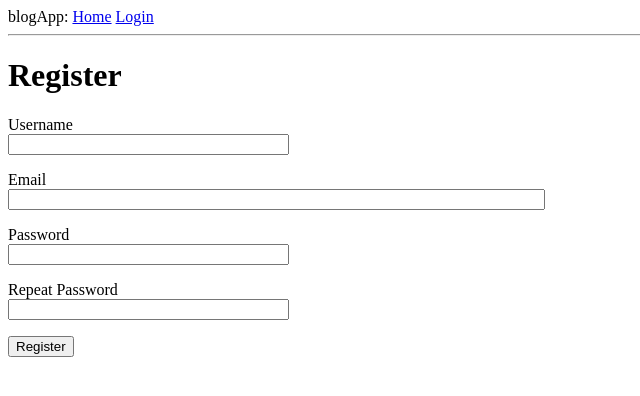
After one commit to ankitmadridista/blogApp, a Flask app: page /register in a window 1280 px wide. The commit adds this page. Shown: the top 396 px of the page, without its empty margins (0-640 px from the left). Run offline with Flask 2, Linux system fonts and the light colour scheme.

Commit message:
login, register forms added

```diff
--- a/app/__init__.py
+++ b/app/__init__.py
@@ -2,10 +2,13 @@ from flask import Flask
 from config import Config
 from flask_sqlalchemy import SQLAlchemy
 from flask_migrate import Migrate
+from flask_login import LoginManager
 
 app = Flask(__name__)
 app.config.from_object(Config)
 db = SQLAlchemy(app)
 migrate = Migrate(app, db)
+login = LoginManager(app)
+login.login_view = 'login'
 
 from app import routes, models
--- a/app/forms.py
+++ b/app/forms.py
@@ -1,9 +1,28 @@
 from flask_wtf import FlaskForm
 from wtforms import StringField, PasswordField, BooleanField, SubmitField
-from wtforms.validators import DataRequired
+from wtforms.validators import DataRequired, ValidationError, Email, EqualTo
+from app.models import User
 
 class LoginForm(FlaskForm):
     username = StringField('Username', validators=[DataRequired()])
     password = PasswordField('Password', validators=[DataRequired()])
     remember_me = BooleanField('Remember Me')
     submit = SubmitField('Sign In')
+
+class RegistrationForm(FlaskForm):
+    username = StringField('Username', validators=[DataRequired()])
+    email = StringField('Email', validators=[DataRequired(), Email()])
+    password = PasswordField('Password', validators=[DataRequired()])
+    password2 = PasswordField(
+        'Repeat Password', validators=[DataRequired(), EqualTo('password')])
+    submit = SubmitField('Register')
+
+    def validate_username(self, username):
+        user = User.query.filter_by(username=username.data).first()
+        if user is not None:
+            raise ValidationError('Please use a different username.')
+
+    def validate_email(self, email):
+        user = User.query.filter_by(email=email.data).first()
+        if user is not None:
+            raise ValidationError('Please use a different email address.')
--- a/app/routes.py
+++ b/app/routes.py
@@ -1,12 +1,18 @@
+import imp
+from flask import request
 from app import app
 from flask import render_template, flash, redirect, url_for
-from app.forms import LoginForm
+from app.forms import LoginForm, RegistrationForm
+from flask_login import current_user, login_user, logout_user, login_required
+from app.models import User
+from werkzeug.urls import url_parse
+from app import db
 
 
 @app.route('/')
 @app.route('/index')
+@login_required
 def index():
-    user = {'username': 'Rama'}
     posts = [
         {
             'author': {'username': 'John'},
@@ -17,14 +23,43 @@ def index():
             'body': 'The Avengers movie was so cool!'
         }
     ]
-    return render_template('index.html', title='Home', user=user, posts=posts)
+    return render_template('index.html', title='Home', posts=posts)
 
 
 @app.route('/login', methods=['GET', 'POST'])
 def login():
+    if current_user.is_authenticated:
+        return redirect(url_for('index'))
     form = LoginForm()
     if form.validate_on_submit():
-        flash('Login requested for user {}, remember_me={}'.format(
-            form.username.data, form.remember_me.data))
-        return redirect( url_for('index'))
+        user = User.query.filter_by(username=form.username.data).first()
+        if user is None or not user.check_password(form.password.data):
+            flash('Invalid username or password')
+            return redirect( url_for('login'))
+        login_user(user, remember=form.remember_me.data)
+        next_page = request.args.get('next')
+        if not next_page or url_parse(next_page).netloc != '':
+            next_page = url_for('index')
+        return redirect(next_page)
     return render_template('login.html', title='Sign In', form=form)
+
+
+@app.route('/logout')
+def logout():
+    logout_user()
+    return redirect(url_for('index'))
+
+
+@app.route('/register', methods=['GET', 'POST'])
+def register():
+    if current_user.is_authenticated:
+        return redirect(url_for('index'))
+    form = RegistrationForm()
+    if form.validate_on_submit():
+        user = User(username=form.username.data, email=form.email.data)
+        user.set_password(form.password.data)
+        db.session.add(user)
+        db.session.commit()
+        flash('Congratulations, you are now a registered user!')
+        return redirect(url_for('login'))
+    return render_template('register.html', title='Register', form=form)
--- a/app/templates/base.html
+++ b/app/templates/base.html
@@ -9,10 +9,14 @@
     </head>
     <body>
       <div>
-        Microblog:
+        blogApp:
         <a href="{{ url_for('index') }}">Home</a>
+        {% if current_user.is_anonymous %}
         <a href="{{ url_for('login') }}">Login</a>
-        </div>
+        {% else %}
+        <a href="{{ url_for('logout') }}">Logout</a>
+        {% endif %}
+      </div>
         <hr>
         {% with messages = get_flashed_messages() %}
         {% if messages %}
--- a/app/templates/index.html
+++ b/app/templates/index.html
@@ -1,7 +1,7 @@
 {% extends "base.html" %}
 
 {% block content %}
-    <h1>Hi, {{ user.username }}!</h1>
+    <h1>Hi, {{ current_user.username }}!</h1>
     {% for post in posts %}
     <div><p>{{ post.author.username }} says: <b>{{ post.body }}</b></p></div>
     {% endfor %}
--- a/app/templates/login.html
+++ b/app/templates/login.html
@@ -21,4 +21,5 @@
         <p>{{ form.remember_me() }} {{ form.remember_me.label }}</p>
         <p>{{ form.submit() }}</p>
     </form>
+    <p>New User? <a href="{{ url_for('register') }}">Click to Register!</a></p>
 {% endblock %}
--- /dev/null
+++ b/app/templates/register.html
@@ -0,0 +1,37 @@
+{% extends "base.html" %}
+
+{% block content %}
+    <h1>Register</h1>
+    <form action="" method="post">
+        {{ form.hidden_tag() }}
+        <p>
+            {{ form.username.label }}<br>
+            {{ form.username(size=32) }}<br>
+            {% for error in form.username.errors %}
+            <span style="color: red;">[{{ error }}]</span>
+            {% endfor %}
+        </p>
+        <p>
+            {{ form.email.label }}<br>
+            {{ form.email(size=64) }}<br>
+            {% for error in form.email.errors %}
+            <span style="color: red;">[{{ error }}]</span>
+            {% endfor %}
+        </p>
+        <p>
+            {{ form.password.label }}<br>
+            {{ form.password(size=32) }}<br>
+            {% for error in form.password.errors %}
+            <span style="color: red;">[{{ error }}]</span>
+            {% endfor %}
+        </p>
+        <p>
+            {{ form.password2.label }}<br>
+            {{ form.password2(size=32) }}<br>
+            {% for error in form.password2.errors %}
+            <span style="color: red;">[{{ error }}]</span>
+            {% endfor %}
+        </p>
+        <p>{{ form.submit() }}</p>
+    </form>
+{% endblock %}
```
Also changed, not shown: app/models.py (+14 -2 lines), app.db.
